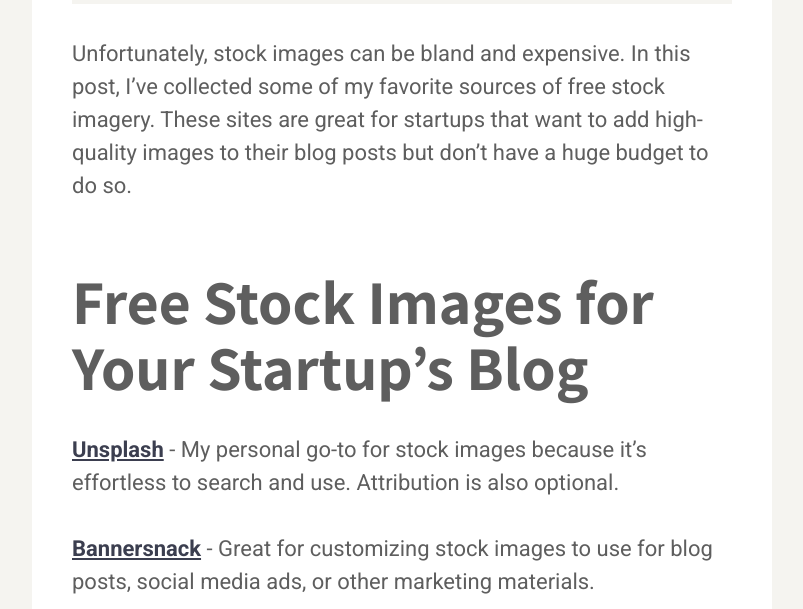
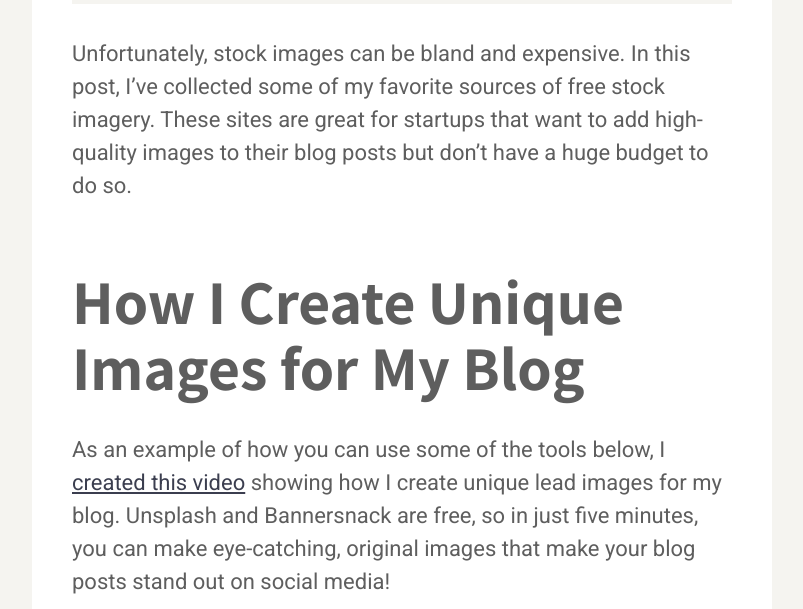
Before and after one commit to karllhughes/learn, a Jekyll site: the page built from _posts/2020-11-02-stock-images.markdown, in a window 1280 px wide and 1400 px high, scrolled down 1872 px. Shown: the top 609 px of the window, without its empty margins (238-1041 px from the left). Built offline with Jekyll 4.4.1, drawn with Linux system fonts in a browser that asks for light colours; some of the changed text lies outside the part shown; grey boxes are pictures that could not be loaded.

Commit message:
Adding video

```diff
--- a/_posts/2020-11-02-stock-images.markdown
+++ b/_posts/2020-11-02-stock-images.markdown
@@ -25,6 +25,15 @@
 <!-- signup -->
 
 Unfortunately, stock images can be bland and expensive. In this post, I've collected some of my favorite sources of free stock imagery. These sites are great for startups that want to add high-quality images to their blog posts but don't have a huge budget to do so.
+
+## How I Create Unique Images for My Blog
+As an example of how you can use some of the tools below, I [created this video](https://www.youtube.com/watch?v=YDBWJ74Fqnc) showing how I create unique lead images for my blog. Unsplash and Bannersnack are free, so in just five minutes, you can make eye-catching, original images that make your blog posts stand out on social media!
+
+<div class='embed-container'>
+<iframe src='https://www.youtube.com/embed/YDBWJ74Fqnc' frameborder='0' allowfullscreen></iframe>
+</div>
+
+This workflow works for me, but Unsplash and Bannersnack aren't the only resources around.
 
 ## Free Stock Images for Your Startup's Blog
 
```
